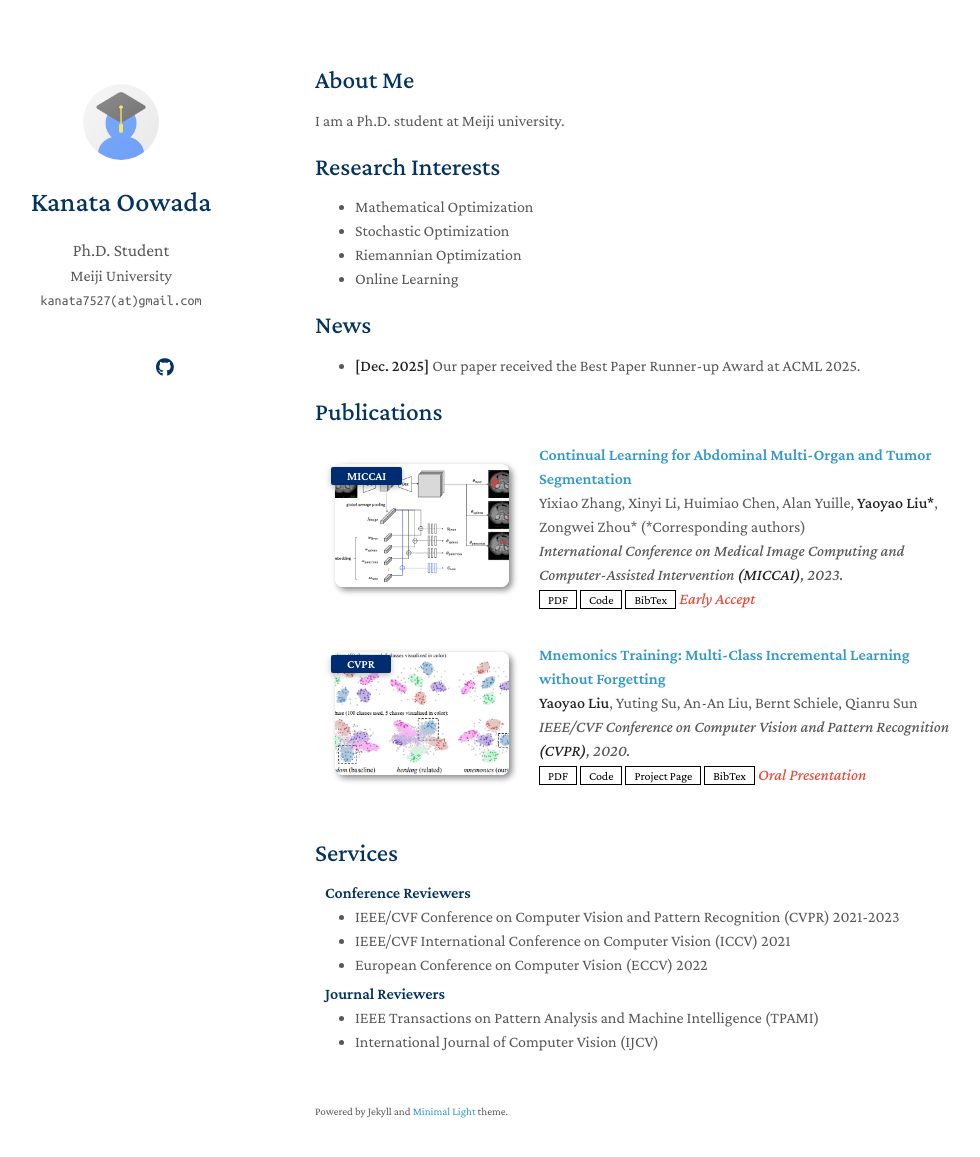
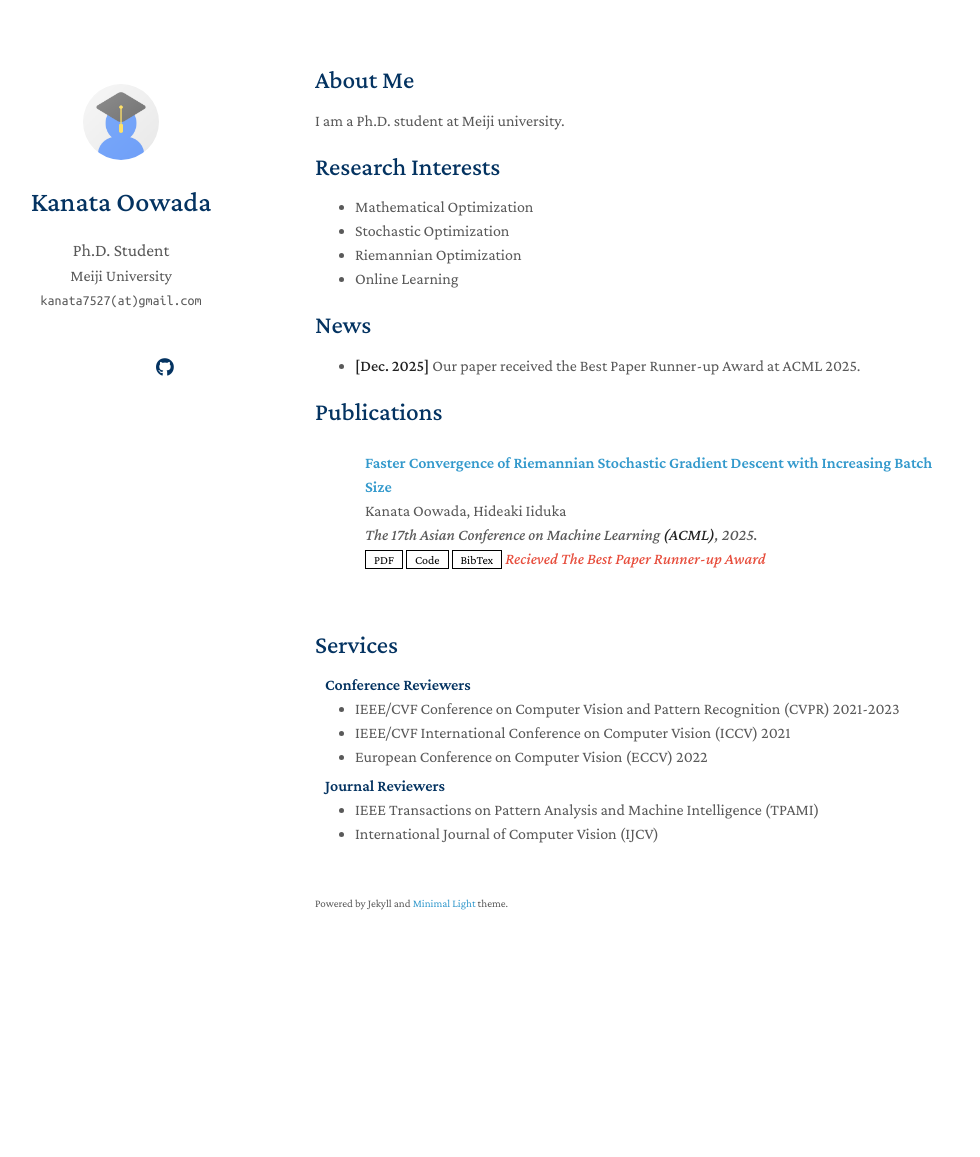
Before and after one commit to KanataOowada/KanataOowada.github.io, a Jekyll site: the page built from index.md, in a window 1280 px wide and 1192 px high. Shown: the top 1157 px of the window, without its empty margins (155-1135 px from the left). Built offline with Jekyll 4.4.1, drawn with Linux system fonts in a browser that asks for light colours; a style sheet for code colours, icons or effects is not loaded; our own code applies the rules of GitHub Pages for plain Markdown files.

Commit message:
Update publications.yml

```diff
--- a/_data/publications.yml
+++ b/_data/publications.yml
@@ -1,22 +1,10 @@
 main:
 
-  - title: Continual Learning for Abdominal Multi-Organ and Tumor Segmentation
-    authors: Yixiao Zhang, Xinyi Li, Huimiao Chen, Alan Yuille, <strong>Yaoyao Liu*</strong>, Zongwei Zhou* (*Corresponding authors)
-    conference_short: MICCAI
-    conference: International Conference on Medical Image Computing and Computer-Assisted Intervention <strong>(MICCAI)</strong>, 2023.
-    pdf: https://arxiv.org/pdf/2306.00988.pdf
-    code: https://github.com/MrGiovanni/ContinualLearning
-    bibtex: https://bib.yliu.me/MICCAI23.txt
-    image: ./assets/img/teaser_example_2.png
-    notes: Early Accept
-
-  - title: "Mnemonics Training: Multi-Class Incremental Learning without Forgetting"
-    authors: <strong>Yaoyao Liu</strong>, Yuting Su, An-An Liu, Bernt Schiele, Qianru Sun
-    conference_short: CVPR
-    conference: IEEE/CVF Conference on Computer Vision and Pattern Recognition <strong>(CVPR)</strong>, 2020.
-    pdf: https://arxiv.org/pdf/2002.10211.pdf
-    code: https://github.com/yaoyao-liu/class-incremental-learning/tree/main/mnemonics-training
-    page: https://class-il.mpi-inf.mpg.de/mnemonics/
-    bibtex: https://class-il.mpi-inf.mpg.de/mnemonics/
-    notes: Oral Presentation
-    image: ./assets/img/teaser_example.png
+  - title: Faster Convergence of Riemannian Stochastic Gradient Descent with Increasing Batch Size
+    authors: Kanata Oowada, Hideaki Iiduka
+    conference_short: ACML
+    conference: The 17th Asian Conference on Machine Learning <strong>(ACML)</strong>, 2025.
+    pdf: ./assets/file/rsgd_acml2025.pdf
+    code: https://github.com/iiduka-researches/RSGD_acml2025
+    bibtex: https://proceedings.mlr.press/v304/oowada26a.html
+    notes: Recieved The Best Paper Runner-up Award
```
